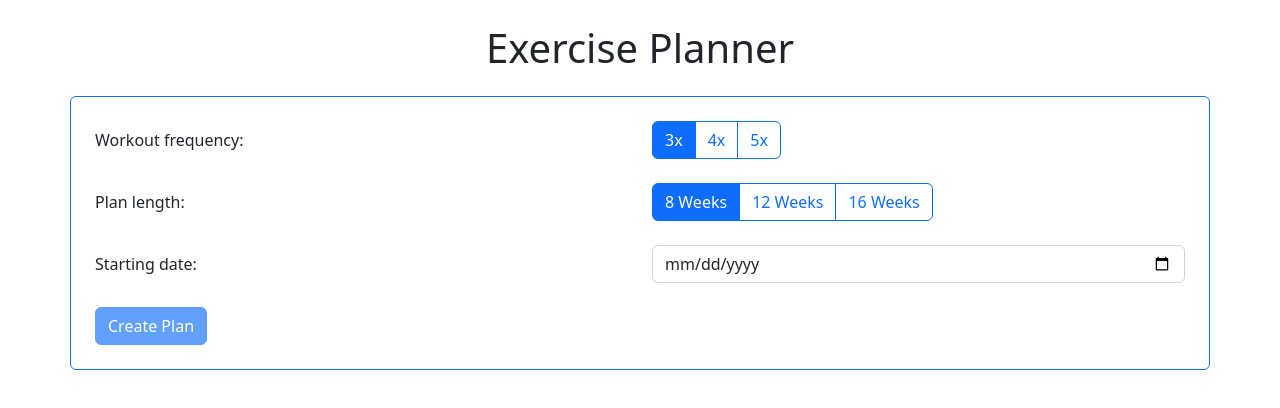
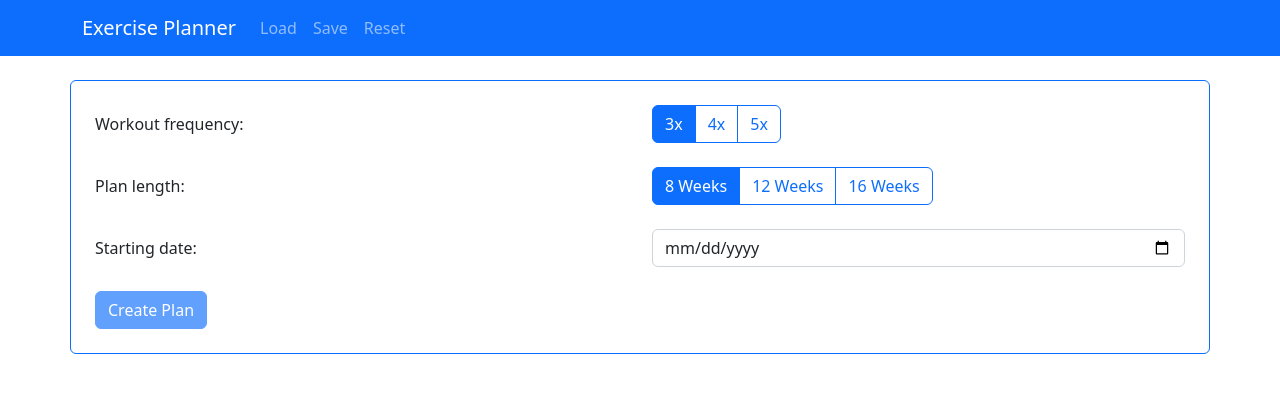
Before and after one commit to branislav1991/exercise-planner, a React (Create React App) app: page / in a window 1280 px wide. Shown: the top 408 px of the page. Built offline with nearby package versions, Linux system fonts and the light colour scheme.

Commit message:
Update app layout and enable loading and saving workouts as files

```diff
--- a/src/App.js
+++ b/src/App.js
@@ -1,8 +1,9 @@
 import React, { useEffect, useState } from 'react';
-import { Button, Row, Col, Container, Form, Stack, Modal } from 'react-bootstrap';
+import { Alert, Button, Row, Col, Container, Form, Stack, Modal } from 'react-bootstrap';
 import './App.css';
 import RadioButtonGroup from './RadioButtonGroup';
 import Calendar from './Calendar';
+import Navigation from './Navigation';
 
 function App() {
   const frequencyOptions = [{ 'label': '3x', 'value': '3' }, { 'label': '4x', 'value': '4' }, { 'label': '5x', 'value': '5' }]
@@ -18,6 +19,7 @@ function App() {
     }
     return [];
   });
+
   const [workouts, setWorkouts] = useState(() => {
     const workoutsLocal = window.localStorage.getItem('workouts');
     if (workoutsLocal !== null) {
@@ -29,6 +31,7 @@ function App() {
     }
     return {};
   });
+
   const [selectedFrequency, setSelectedFrequency] = useState(frequencyOptions[0].value);
   const [selectedPlanLength, setSelectedPlanLength] = useState(planLengthOptions[0].value);
   const [startDate, setStartDate] = useState('');
@@ -36,6 +39,8 @@ function App() {
   const [selectedExerciseType, setSelectedExerciseType] = useState('');
   const [selectedExerciseSet, setSelectedExerciseSet] = useState(null);
   const [selectedExerciseReps, setSelectedExerciseReps] = useState(null);
+  const [showFileOpenAlert, setShowFileOpenAlert] = useState(false);
+  const [showFileSaveAlert, setShowFileSaveAlert] = useState(false);
   const [showReset, setShowReset] = useState(false);
 
   useEffect(() => {
@@ -67,6 +72,43 @@ function App() {
     setSelectedWorkout(selectedWorkout);
   }
 
+  const loadPlanFromFile = async () => {
+    try {
+      const [fileHandle] = await window.showOpenFilePicker({ types: [{ description: 'Exercise Planner Files', accept: { 'application/json': ['.json'] } }] });
+      const file = await fileHandle.getFile();
+      const text = await file.text();
+      const plan = JSON.parse(text);
+      Object.keys(plan.workouts).forEach((key) => {
+        plan.workouts[key].date = new Date(plan.workouts[key].date);
+      })
+      setWorkouts(plan.workouts);
+      setExercises(plan.exercises);
+      setSelectedWorkout(null);
+    } catch (e) {
+      setShowFileOpenAlert(true);
+      console.log(e);
+    }
+  }
+
+  const savePlanToFile = async () => {
+    try {
+      const plan = { workouts, exercises };
+      const fileHandle = await window.showSaveFilePicker({
+        types: [{
+          description: 'Exercise Planner Files',
+          accept: {
+            'application/json': ['.json'],
+          },
+        }],
+      });
+      const writable = await fileHandle.createWritable();
+      await writable.write(JSON.stringify(plan));
+      await writable.close();
+    } catch (e) {
+      setShowFileSaveAlert(true);
+    }
+  }
+
   return (
     <>
       <Modal show={showReset} onHide={() => setShowReset(false)}>
@@ -89,8 +131,14 @@ function App() {
         </Modal.Footer>
       </Modal>
 
-      <h1 className="text-center mt-4">Exercise Planner</h1>
-      {Object.keys(workouts).length === 0 &&
+      <Navigation onReset={() => { setShowReset(true); }} onLoad={loadPlanFromFile} onSave={savePlanToFile} />
+      <Alert className='rounded-0' key='danger' variant='danger' show={showFileOpenAlert} onClose={() => setShowFileOpenAlert(false)} dismissible>
+        <Alert.Heading>Error opening file</Alert.Heading>
+        Please check if the file you are trying to load was saved using the exercise planner
+      </Alert>
+
+      {
+        Object.keys(workouts).length === 0 &&
         <Container className="border border-primary rounded mt-4 p-4">
           <Row className="align-items-center">
             <Col>Workout frequency:</Col>
@@ -117,20 +165,10 @@ function App() {
           </Row>
         </Container>
       }
-      {Object.keys(workouts).length > 0 &&
+      {
+        Object.keys(workouts).length > 0 &&
         <Container className="border border-primary rounded mt-4 p-4">
-          <Row className="align-items-center">
-            <Col>
-              <Calendar highlightDates={Object.entries(workouts).map(([date, workout]) => date)} greenDates={Object.entries(workouts).map(([date, workout]) => workout.completed ? date : null)} handleClick={(date) => setSelectedWorkout(workouts[date])} />
-            </Col>
-          </Row>
-          <Row>
-            <Col>
-              <Button variant="danger" className="mt-4" onClick={() => {
-                setShowReset(true);
-              }}>Reset</Button>
-            </Col>
-          </Row>
+          <Calendar highlightDates={Object.entries(workouts).map(([date, workout]) => date)} greenDates={Object.entries(workouts).map(([date, workout]) => workout.completed ? date : null)} handleClick={(date) => setSelectedWorkout(workouts[date])} />
         </Container>
       }
       {selectedWorkout &&
--- a/src/Calendar.js
+++ b/src/Calendar.js
@@ -1,4 +1,3 @@
-// Calendar.js
 import React, { useState } from 'react';
 import { Container, Row, Col, Button } from 'react-bootstrap';
 import { FontAwesomeIcon } from '@fortawesome/react-fontawesome';
--- /dev/null
+++ b/src/Navigation.js
@@ -0,0 +1,21 @@
+import { Button, Container, Nav, Navbar, NavDropdown } from 'react-bootstrap';
+
+const Navigation = ({ onReset, onLoad, onSave }) => {
+    return (
+        <Navbar bg="primary" variant="dark" expand="lg">
+            <Container>
+                <Navbar.Brand>Exercise Planner</Navbar.Brand>
+                <Navbar.Toggle aria-controls="basic-navbar-nav" />
+                <Navbar.Collapse id="basic-navbar-nav">
+                    <Nav className="me-auto">
+                        <Nav.Link onClick={onLoad}>Load</Nav.Link>
+                        <Nav.Link onClick={onSave}>Save</Nav.Link>
+                        <Nav.Link onClick={onReset}>Reset</Nav.Link>
+                    </Nav>
+                </Navbar.Collapse>
+            </Container>
+        </Navbar>
+    );
+};
+
+export default Navigation;
```
